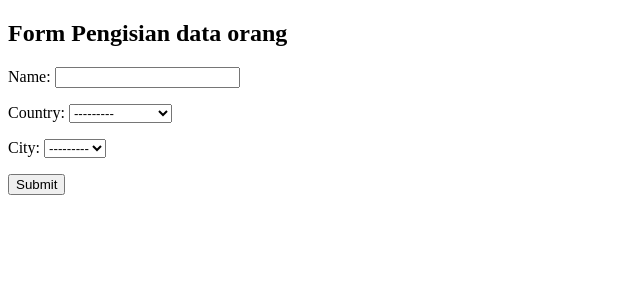
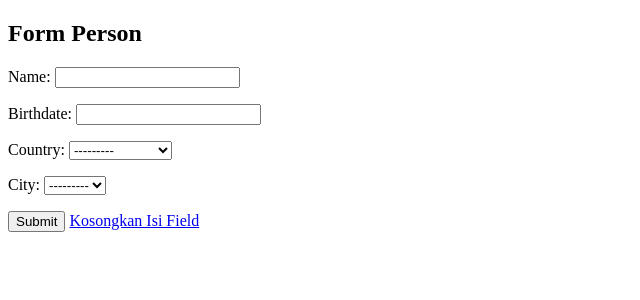
Before and after one commit to rickosong/PBO-tasks, a Django app: page /add/ in a window 1280 px wide. Shown: the top 300 px of the page, without its empty margins (0-640 px from the left). Run offline with Django 3.2, Linux system fonts and the light colour scheme; data comes from the database, SQL or seed files in the repository; both versions use the stored data as it was after the commit.

Commit message:
add birthdate and make the form succesfuly worked in database

```diff
--- a/projectAPP/forms.py
+++ b/projectAPP/forms.py
@@ -12,11 +12,11 @@ class PersonCreationForm(forms.ModelForm):
         super().__init__(*args, **kwargs)
         self.fields['city'].queryset = City.objects.none()
 
-    #     if 'country' in self.data:
-    #         try:
-    #             country_id = int(self.data.get('country'))
-    #             self.fields['city'].queryset = City.objects.filter(country_id=country_id).order_by('name')
-    #         except (ValueError, TypeError):
-    #             pass  # invalid input from the client; ignore and fallback to empty City queryset
-    #     elif self.instance.pk:
-    #         self.fields['city'].queryset = self.instance.country.city_set.order_by('name')
+        if 'country' in self.data:
+            try:
+                country_id = int(self.data.get('country'))
+                self.fields['city'].queryset = City.objects.filter(country_id=country_id).order_by('name')
+            except (ValueError, TypeError):
+                pass  # invalid input from the client; ignore and fallback to empty City queryset
+        elif self.instance.pk:
+            self.fields['city'].queryset = self.instance.country.city_set.order_by('name')
--- a/projectAPP/models.py
+++ b/projectAPP/models.py
@@ -18,6 +18,7 @@ class City(models.Model):
 
 class Person(models.Model):
     name = models.CharField(max_length=124)
+    birthdate = models.DateField(null=True, blank=True)
     country = models.ForeignKey(Country, on_delete=models.SET_NULL, blank=True, null=True)
     city = models.ForeignKey(City, on_delete=models.SET_NULL, blank=True, null=True)
 
--- a/templates/persons/home.html
+++ b/templates/persons/home.html
@@ -8,12 +8,13 @@
     <title>Tugas PBO</title>
 </head>
 <body>
-<h2>Form Pengisian data orang</h2>
+<h2>Form Person</h2>
 
 <form method="post" id="personForm" data-cities-url="{% url 'ajax_load_cities' %}">
     {% csrf_token %}
     {{ form.as_p }}
     <input type="submit" value="Submit">
+    <a href="{% url 'person_add' %}">Kosongkan Isi Field</a>
 </form>
 
 <!-- js -->
--- a/tugasPBO/urls.py
+++ b/tugasPBO/urls.py
@@ -22,7 +22,7 @@ from projectAPP import views
 urlpatterns = [
     path('admin/', admin.site.urls),
     path('add/', views.person_create_view, name='person_add'),
-    path('<str:pk>/', views.person_update_view, name='person_change'),
+    path('<int:pk>/', views.person_update_view, name='person_change'),
 
 
     path('ajax/load-cities/', views.load_cities, name='ajax_load_cities'), # AJAX
```
Also changed, not shown: tugasPBO/settings.py (+9 -0 lines), db.sqlite3, projectAPP/migrations/0002_person_birthdate.py (added).
